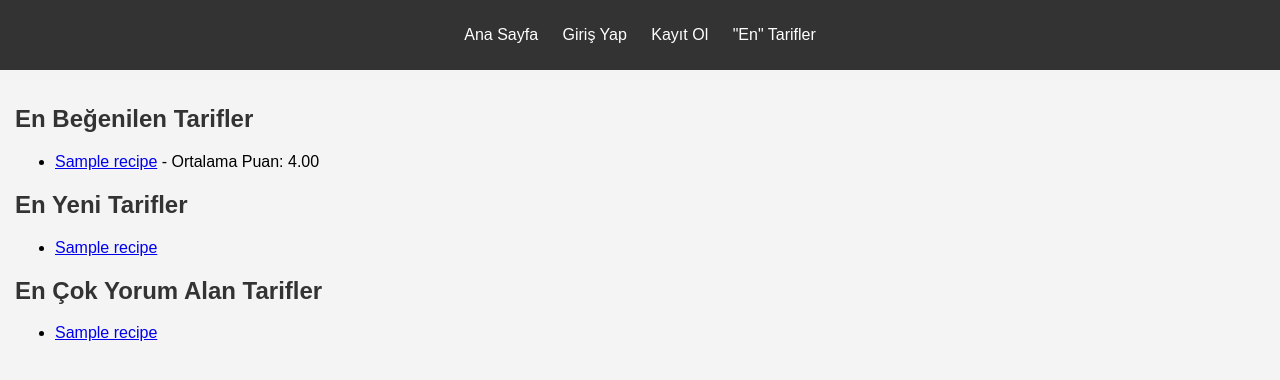
After one commit to metincd/YemekTarifleri, a Django app: template yemek_tarifleri/yemek_tarifleri/templates/en_tarifler.html in a window 1280 px wide. The commit adds this page. Shown: the top 380 px of the page. Run offline with Django 4.2, Linux system fonts and the light colour scheme; the template is opened without the code that fills it: most values are stand-ins (such as "Sample title", 1, 10 or a date in 2020).

Commit message:
new sections added

```diff
--- a/yemek_tarifleri/yemek_tarifleri/templates/base.html
+++ b/yemek_tarifleri/yemek_tarifleri/templates/base.html
@@ -20,7 +20,7 @@
                     <li><a href="{% url 'login' %}">Giriş Yap</a></li>
                     <li><a href="{% url 'signup' %}">Kayıt Ol</a></li>
                 {% endif %}
-                <li><a href="{% url 'top_rated_recipes' %}">En Beğenilen Tarifler</a></li>
+                <li><a href="{% url 'en_tarifler' %}">"En" Tarifler</a></li>
             </ul>
         </nav>
     </header>
--- /dev/null
+++ b/yemek_tarifleri/yemek_tarifleri/templates/en_tarifler.html
@@ -0,0 +1,34 @@
+{% extends 'base.html' %}
+
+{% block content %}
+    <h2>En Beğenilen Tarifler</h2>
+    <!-- Top Rated Recipes -->
+    <ul>
+        {% for recipe in top_rated_recipes %}
+            <li>
+                <a href="{% url 'recipe_detail' pk=recipe.pk %}">{{ recipe.title }}</a>
+                - Ortalama Puan: {{ recipe.average_rating|floatformat:2 }}
+            </li>
+        {% endfor %}
+    </ul>
+
+    <h2>En Yeni Tarifler</h2>
+    <!-- Latest Recipes -->
+    <ul>
+        {% for recipe in latest_recipes %}
+            <li>
+                <a href="{% url 'recipe_detail' pk=recipe.pk %}">{{ recipe.title }}</a>
+            </li>
+        {% endfor %}
+    </ul>
+
+    <h2>En Çok Yorum Alan Tarifler</h2>
+    <!-- Most Commented Recipes -->
+    <ul>
+        {% for recipe in most_commented_recipes %}
+            <li>
+                <a href="{% url 'recipe_detail' pk=recipe.pk %}">{{ recipe.title }}</a>
+            </li>
+        {% endfor %}
+    </ul>
+{% endblock %}
--- a/yemek_tarifleri/yemek_tarifleri/urls.py
+++ b/yemek_tarifleri/yemek_tarifleri/urls.py
@@ -21,6 +21,7 @@ urlpatterns = [
     path('add-recipe/', views.add_recipe, name='add_recipe'),
     path('profile/', views.profile, name='profile'),
     path('recipe/<int:pk>/', views.recipe_detail, name='recipe_detail'),
+    path('en-tarifler/', views.en_tarifler, name='en_tarifler'),
 
 
 ]
```
Also changed, not shown: yemek_tarifleri/yemek_tarifleri/views.py (+13 -0 lines).
